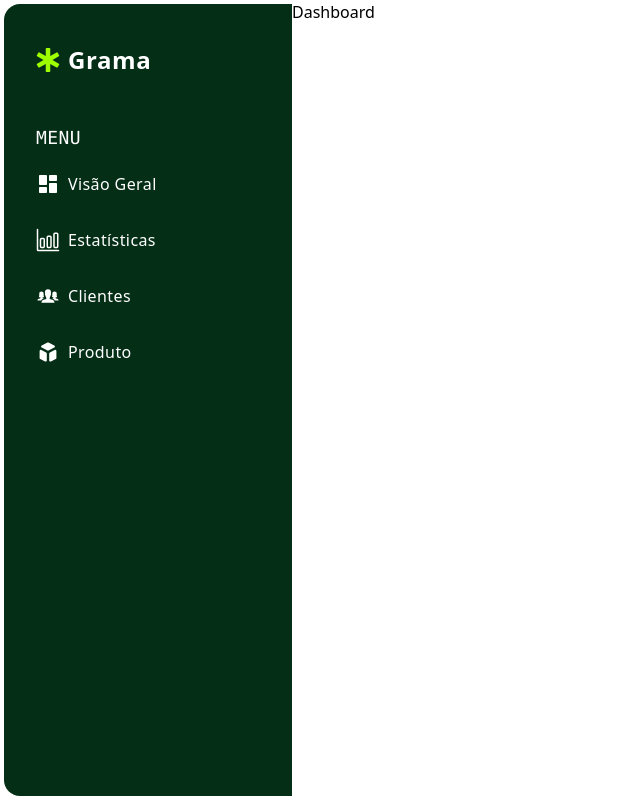
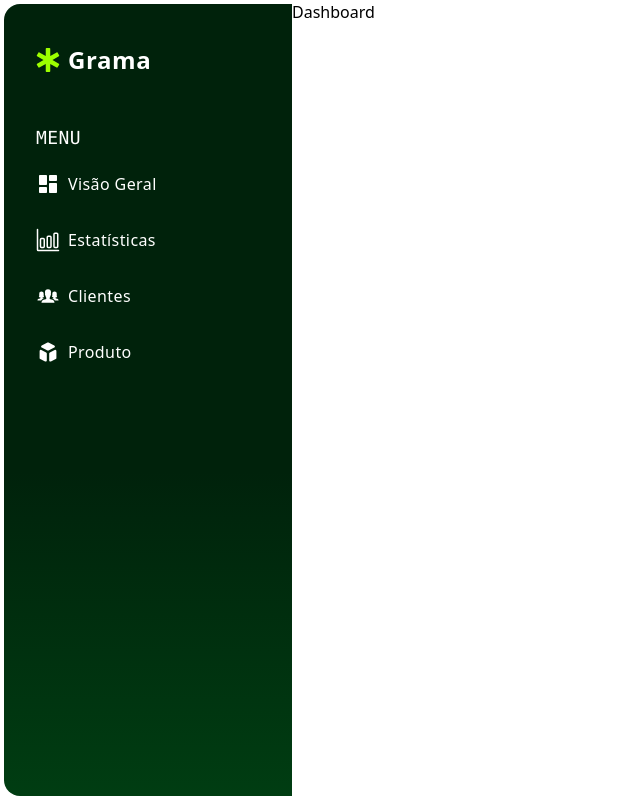
Before and after one commit to capaolab/grama, a Next.js app in the folder grama/: page /dashboard in a window 1280 px wide. Shown: the whole page, without its empty margins (0-640 px from the left). Built offline with nearby package versions, Linux system fonts and the light colour scheme.

Commit message:
added css gradient in SideBar

```diff
--- a/grama/src/app/globals.css
+++ b/grama/src/app/globals.css
@@ -3,32 +3,43 @@
 @tailwind utilities;
 
 @layer base {
-    html, body {
+
+    html,
+    body {
         @apply w-full h-full
     }
+
     h1 {
         @apply text-4xl font-bold tracking-wide
     }
+
     h2 {
         @apply text-4xl 2xl:text-5xl tracking-wide
     }
+
     h3 {
         @apply text-2xl tracking-wide
     }
+
     p {
         @apply text-base font-light 2xl:text-xl tracking-wide
     }
+
     a {
         @apply text-base 2xl:text-xl tracking-wide
     }
+
     span {
         @apply text-base font-light 2xl:text-xl tracking-wide
     }
+
     button {
         @apply text-base 2xl:text-xl
     }
 }
+
 @layer components {
+
     /* PANINATION
     *   default margin and padding : pagination,
     */
@@ -42,21 +53,20 @@
     .input-text {
         @apply w-full h-auto relative mb-6
     }
+
     .input-text input {
-        @apply w-full h-12 px-6 border border-primary-1 rounded-md
-        focus:outline-none focus:shadow-md focus:ring-2 ring-primary-1
+        @apply w-full h-12 px-6 border border-primary-1 rounded-md focus:outline-none focus:shadow-md focus:ring-2 ring-primary-1
     }
+
     .input-text label {
-        @apply absolute -top-3 left-4 px-2
-        text-sm rounded-md bg-neutral-1 lowercase
+        @apply absolute -top-3 left-4 px-2 text-sm rounded-md bg-neutral-1 lowercase
     }
 
     /* BUTTONS
     *
     */
     .btn-primary {
-        @apply w-full h-12 px-4 py-2 text-base lg:text-xl rounded-md bg-primary-1 text-primary-2
-        hover:border-none hover:bg-accent-1 hover:text-primary-2 transition ease-in-out duration-300 uppercase
+        @apply w-full h-12 px-4 py-2 text-base lg:text-xl rounded-md bg-primary-1 text-primary-2 hover:border-none hover:bg-accent-1 hover:text-primary-2 transition ease-in-out duration-300 uppercase
     }
 
     /* LINKS
@@ -66,3 +76,10 @@
         @apply relative py-2 text-lg flex items-center gap-2
     }
 }
+
+@layer utilities {
+    .primary-gradient {
+        background: rgb(0, 61, 18);
+        background: linear-gradient(0deg, rgba(0, 61, 18, 1) 0%, rgba(0, 34, 11, 1) 41%);
+    }
+}
--- a/grama/src/components/SideBar.jsx
+++ b/grama/src/components/SideBar.jsx
@@ -8,7 +8,7 @@ import { HiCube } from "react-icons/hi";
 function SideBar() {
     return (
         <nav
-            className="min-h-[40rem] max-h-screen ml-1 my-1 w-72 pl-8 py-10 bg-green-950 text-white rounded-l-2xl"
+            className="min-h-[40rem] max-h-screen ml-1 my-1 w-72 pl-8 py-10 primary-gradient text-white rounded-l-2xl"
         >
             <Link href='#' className="flex items-center gap-2">
                 <FaStarOfLife className="text-2xl text-secondary-1" />
```
